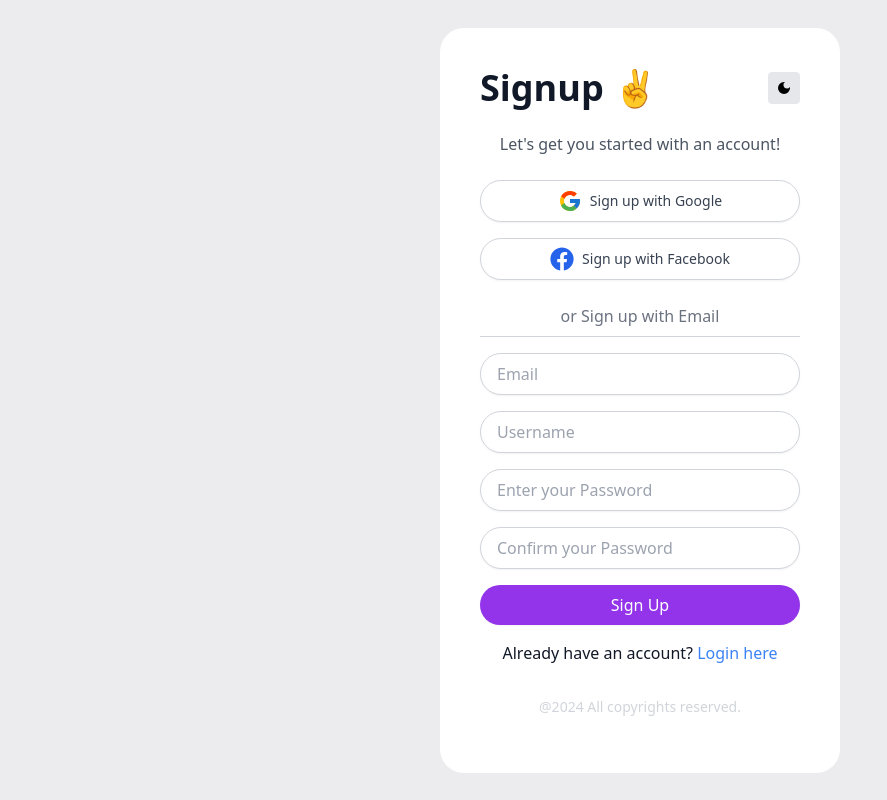
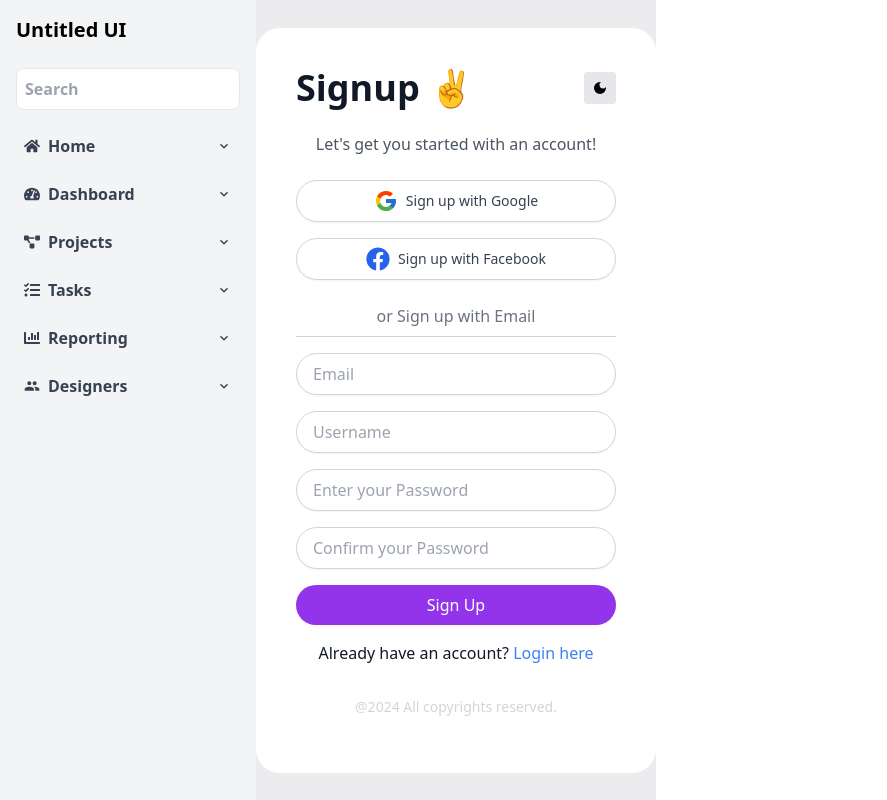
Before and after one commit to Slasher190/my-portfolio, a Next.js app: page /signup in a window 1280 px wide. Shown: the whole page, without its empty margins (0-887 px from the left). Built offline with nearby package versions, Linux system fonts and the light colour scheme.

Commit message:
sidebar added

```diff
--- a/app/layout.tsx
+++ b/app/layout.tsx
@@ -3,6 +3,7 @@ import { ReactNode } from "react";
 import StoreProvider from "@app/app/StoreProvider";
 import { ApolloClientProvider } from "@app/components/provider";
 import "./globals.css";
+import Sidebar from "@app/components/Sidebar/Sidebar";
 
 interface RootLayoutProps {
   children: ReactNode;
@@ -13,7 +14,12 @@ const RootLayout: React.FC<RootLayoutProps> = ({ children }) => {
     <html lang="en">
       <body>
         <ApolloClientProvider>
-          <StoreProvider>{children}</StoreProvider>
+          <StoreProvider>
+            <div className="flex w-[100vw] bg-white">
+              <Sidebar />
+              {children}
+            </div>
+          </StoreProvider>
         </ApolloClientProvider>
       </body>
     </html>
--- a/app/page.tsx
+++ b/app/page.tsx
@@ -1,12 +1,11 @@
 // app/page.tsx
 import React from "react";
-import Counter from "../components/Counter";
+import Profile from "@app/components/Home/Profile";
 
 const Home: React.FC = () => {
   return (
     <div>
-      <h1>Home Page</h1>
-      <Counter />
+      <Profile />
     </div>
   );
 };
--- /dev/null
+++ b/components/Sidebar/NavItem.tsx
@@ -0,0 +1,68 @@
+"use client";
+
+import React, { useState } from "react";
+import Link from "next/link";
+import { MdKeyboardArrowDown } from "react-icons/md";
+
+// Define the types for the navigation links
+interface SubLink {
+  href: string;
+  label: string;
+  icon: React.ReactNode;
+}
+
+interface NavLink {
+  href: string;
+  label: string;
+  icon: React.ReactNode;
+  subLinks?: SubLink[];
+}
+
+interface NavItemProps {
+  link: NavLink;
+}
+
+const NavItem: React.FC<NavItemProps> = ({ link }) => {
+  const [isOpen, setIsOpen] = useState(false);
+
+  const toggleMenu = () => {
+    setIsOpen(!isOpen);
+  };
+
+  return (
+    <>
+      <div
+        onClick={toggleMenu}
+        className="flex cursor-pointer items-center justify-between p-2 text-gray-700 hover:bg-gray-200 rounded-lg"
+      >
+        <Link href={link.href} passHref>
+          <div className="flex font-bold items-center flex-grow cursor-pointer">
+            {link.icon}
+            {link.label}
+          </div>
+        </Link>
+        {link.subLinks && (
+          <button className="focus:outline-none">
+            <MdKeyboardArrowDown
+              className={`transition-transform font-bold transform ${isOpen ? "rotate-180" : ""}`}
+            />
+          </button>
+        )}
+      </div>
+      {link.subLinks && isOpen && (
+        <div className="pl-4">
+          {link.subLinks.map((subLink) => (
+            <Link key={subLink.label} href={subLink.href} passHref>
+              <div className="flex items-center p-2 text-gray-700 hover:bg-gray-200 rounded-lg cursor-pointer">
+                {subLink.icon}
+                {subLink.label}
+              </div>
+            </Link>
+          ))}
+        </div>
+      )}
+    </>
+  );
+};
+
+export default NavItem;
--- /dev/null
+++ b/components/Sidebar/Sidebar.tsx
@@ -0,0 +1,186 @@
+"use client";
+
+import React from "react";
+import {
+  FaHome,
+  FaTachometerAlt,
+  FaProjectDiagram,
+  FaTasks,
+  FaChartBar,
+  FaUser,
+} from "react-icons/fa";
+import { MdPeople, MdStars, MdNewReleases } from "react-icons/md";
+import NavItem from "./NavItem";
+
+// Define the types for the navigation links
+interface SubLink {
+  href: string;
+  label: string;
+  icon: React.ReactNode;
+}
+
+interface NavLink {
+  href: string;
+  label: string;
+  icon: React.ReactNode;
+  subLinks?: SubLink[];
+}
+
+const navLinks: NavLink[] = [
+  {
+    href: "/",
+    label: "Home",
+    icon: <FaHome className="mr-2" />,
+    subLinks: [
+      {
+        href: "/designers/all",
+        label: "All designers",
+        icon: <FaUser className="mr-2" />,
+      },
+      {
+        href: "/designers/popular",
+        label: "Popular",
+        icon: <MdStars className="mr-2" />,
+      },
+      {
+        href: "/designers/recent",
+        label: "Recently added",
+        icon: <MdNewReleases className="mr-2" />,
+      },
+    ],
+  },
+  {
+    href: "/dashboard",
+    label: "Dashboard",
+    icon: <FaTachometerAlt className="mr-2" />,
+    subLinks: [
+      {
+        href: "/designers/all",
+        label: "All designers",
+        icon: <FaUser className="mr-2" />,
+      },
+      {
+        href: "/designers/popular",
+        label: "Popular",
+        icon: <MdStars className="mr-2" />,
+      },
+      {
+        href: "/designers/recent",
+        label: "Recently added",
+        icon: <MdNewReleases className="mr-2" />,
+      },
+    ],
+  },
+  {
+    href: "/projects",
+    label: "Projects",
+    icon: <FaProjectDiagram className="mr-2" />,
+    subLinks: [
+      {
+        href: "/designers/all",
+        label: "All designers",
+        icon: <FaUser className="mr-2" />,
+      },
+      {
+        href: "/designers/popular",
+        label: "Popular",
+        icon: <MdStars className="mr-2" />,
+      },
+      {
+        href: "/designers/recent",
+        label: "Recently added",
+        icon: <MdNewReleases className="mr-2" />,
+      },
+    ],
+  },
+  {
+    href: "/tasks",
+    label: "Tasks",
+    icon: <FaTasks className="mr-2" />,
+    subLinks: [
+      {
+        href: "/designers/all",
+        label: "All designers",
+        icon: <FaUser className="mr-2" />,
+      },
+      {
+        href: "/designers/popular",
+        label: "Popular",
+        icon: <MdStars className="mr-2" />,
+      },
+      {
+        href: "/designers/recent",
+        label: "Recently added",
+        icon: <MdNewReleases className="mr-2" />,
+      },
+    ],
+  },
+  {
+    href: "/reporting",
+    label: "Reporting",
+    icon: <FaChartBar className="mr-2" />,
+    subLinks: [
+      {
+        href: "/designers/all",
+        label: "All designers",
+        icon: <FaUser className="mr-2" />,
+      },
+      {
+        href: "/designers/popular",
+        label: "Popular",
+        icon: <MdStars className="mr-2" />,
+      },
+      {
+        href: "/designers/recent",
+        label: "Recently added",
+        icon: <MdNewReleases className="mr-2" />,
+      },
+    ],
+  },
+  {
+    href: "/designers",
+    label: "Designers",
+    icon: <MdPeople className="mr-2" />,
+    subLinks: [
+      {
+        href: "/designers/all",
+        label: "All designers",
+        icon: <FaUser className="mr-2" />,
+      },
+      {
+        href: "/designers/popular",
+        label: "Popular",
+        icon: <MdStars className="mr-2" />,
+      },
+      {
+        href: "/designers/recent",
+        label: "Recently added",
+        icon: <MdNewReleases className="mr-2" />,
+      },
+    ],
+  },
+];
+
+const Sidebar: React.FC = () => {
+  return (
+    <div className="flex w-[20vw] flex-col h-screen p-4 bg-gray-100">
+      <div className="flex items-center justify-between mb-6">
+        <h1 className="text-xl text-black font-bold">Untitled UI</h1>
+      </div>
+      <div className="mb-4">
+        <input
+          type="text"
+          placeholder="Search"
+          className="w-full text-gray-700 font-bold p-2 border rounded-lg"
+        />
+      </div>
+      <nav className="flex flex-col flex-1 space-y-2">
+        {navLinks.map((link) => (
+          <NavItem key={link.label} link={link} />
+        ))}
+      </nav>
+    </div>
+  );
+};
+
+export default Sidebar;
```
Also changed, not shown: 1 other file (tests, documents, lock files or other folders).
